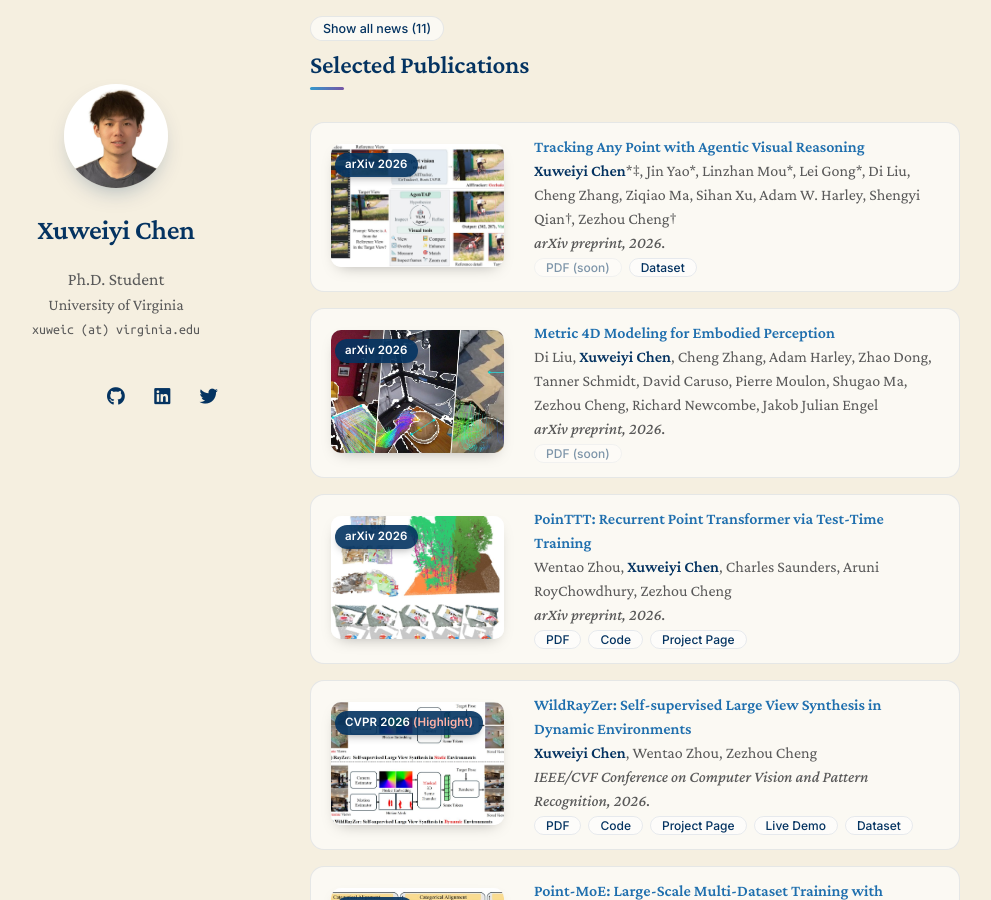
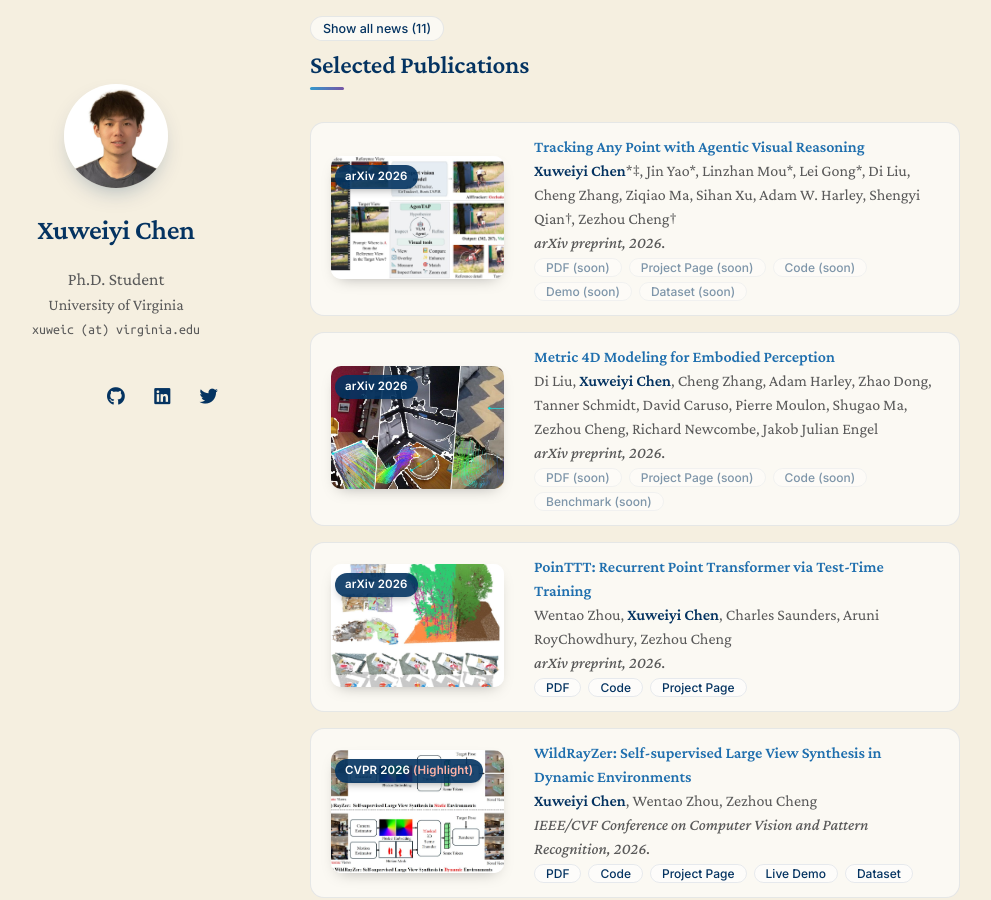
Before and after one commit to XuweiyiChen/xuweiyichen.github.io, a Jekyll site: the page built from index.md, in a window 1280 px wide and 900 px high, scrolled down 1145 px. Shown: the whole window, without its empty margins (160-1151 px from the left). Built offline with Jekyll 4.4.1, drawn with Linux system fonts in a browser that asks for light colours; nearby versions of some CDN libraries; a style sheet for code colours, icons or effects is not loaded; our own code applies the rules of GitHub Pages for plain Markdown files.

Commit message:
AgenTAP and Metric 4D: Project Page, Code, Demo and Dataset/Benchmark buttons, shown disabled for now

```diff
--- a/_data/publications.yml
+++ b/_data/publications.yml
@@ -2,7 +2,10 @@ main:
   - title: "Tracking Any Point with Agentic Visual Reasoning"
     authors: "Xuweiyi Chen*‡, Jin Yao*, Linzhan Mou*, Lei Gong*, Di Liu, Cheng Zhang, Ziqiao Ma, Sihan Xu, Adam W. Harley, Shengyi Qian†, Zezhou Cheng†"
     pdf_soon: true
-    dataset: https://huggingface.co/datasets/uva-cv-lab/TrackingBench
+    # Shown disabled for now (2026-11-25). To turn them on, drop `soon` and add page: https://agentap.cs.virginia.edu/,
+    # code: https://github.com/UVA-Computer-Vision-Lab/agentap, livedemo: https://www.cs.virginia.edu/~rqa8sm/agentap-demo/,
+    # dataset: https://huggingface.co/datasets/uva-cv-lab/TrackingBench
+    soon: [Project Page, Code, Demo, Dataset]
     blog: ./blog/agentap/
     image: ./assets/img/teaser_agentap.jpg
     conference_short: arXiv 2026
@@ -11,6 +14,10 @@ main:
   - title: "Metric 4D Modeling for Embodied Perception"
     authors: "Di Liu, Xuweiyi Chen, Cheng Zhang, Adam Harley, Zhao Dong, Tanner Schmidt, David Caruso, Pierre Moulon, Shugao Ma, Zezhou Cheng, Richard Newcombe, Jakob Julian Engel"
     pdf_soon: true
+    # Shown disabled for now (2026-11-25), as in the paper's link row. To turn them on, drop `soon` and add
+    # page: https://facebookresearch.github.io/rlr_scale4d/, code: https://github.com/facebookresearch/rlr_scale4d,
+    # dataset: https://huggingface.co/facebook/SCALE4D (its paper calls it Benchmark)
+    soon: [Project Page, Code, Benchmark]
     image: ./assets/img/teaser_scale4d.jpg
     conference_short: arXiv 2026
     conference: arXiv preprint, 2026.
--- a/_includes/publications.md
+++ b/_includes/publications.md
@@ -26,8 +26,11 @@
         <a href="{{ link.pdf }}" class="btn btn-sm z-depth-0" role="button" target="_blank" style="font-size:12px;">PDF</a>
         {% endif %}
         {% if link.pdf_soon %}
-        <a class="btn btn-sm z-depth-0" aria-disabled="true" style="font-size:12px; opacity:0.5; pointer-events:none;">PDF (soon)</a>
+        <a class="btn btn-sm z-depth-0" aria-disabled="true" style="font-size:12px; opacity:0.5; pointer-events:none; white-space:nowrap;">PDF (soon)</a>
         {% endif %}
+        {% for name in link.soon %}
+        <a class="btn btn-sm z-depth-0" aria-disabled="true" style="font-size:12px; opacity:0.5; pointer-events:none; white-space:nowrap;">{{ name }} (soon)</a>
+        {% endfor %}
         {% if link.code %}
         <a href="{{ link.code }}" class="btn btn-sm z-depth-0" role="button" target="_blank" style="font-size:12px;">Code</a>
         {% endif %}
```
